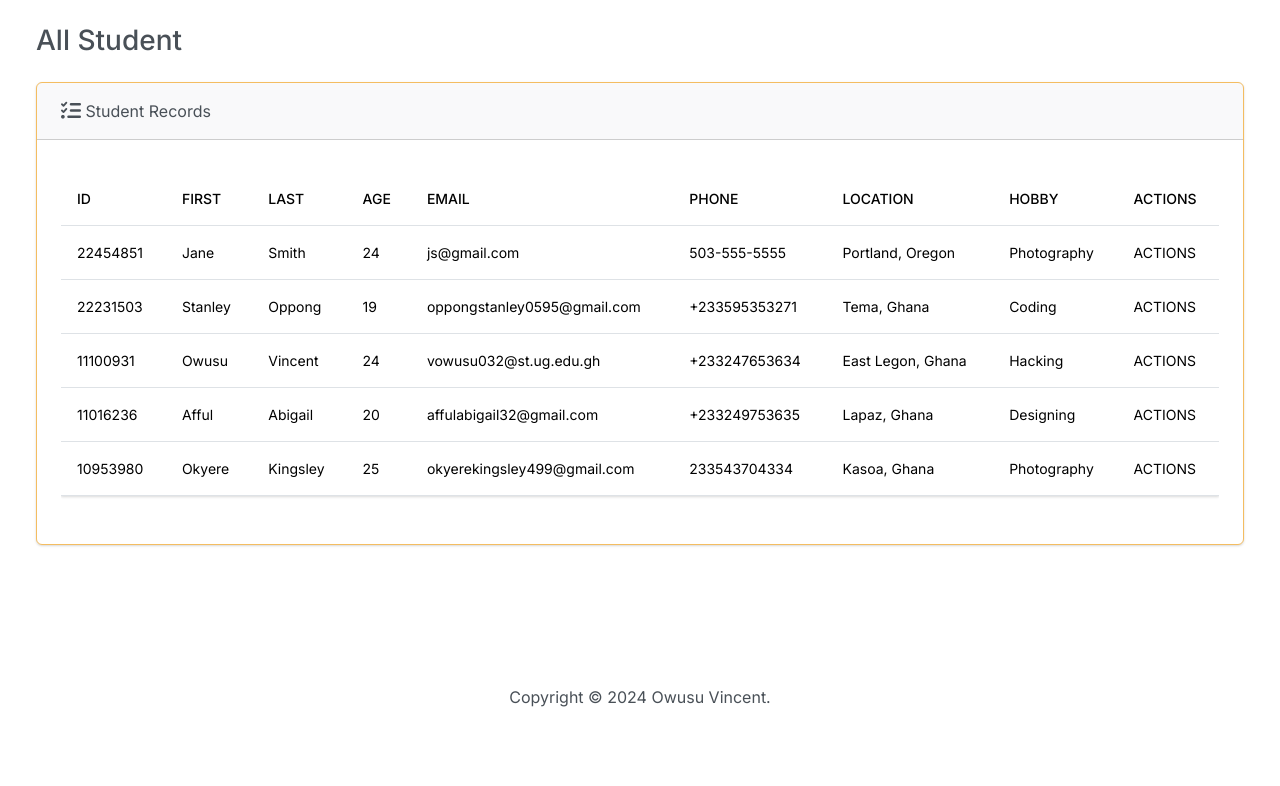
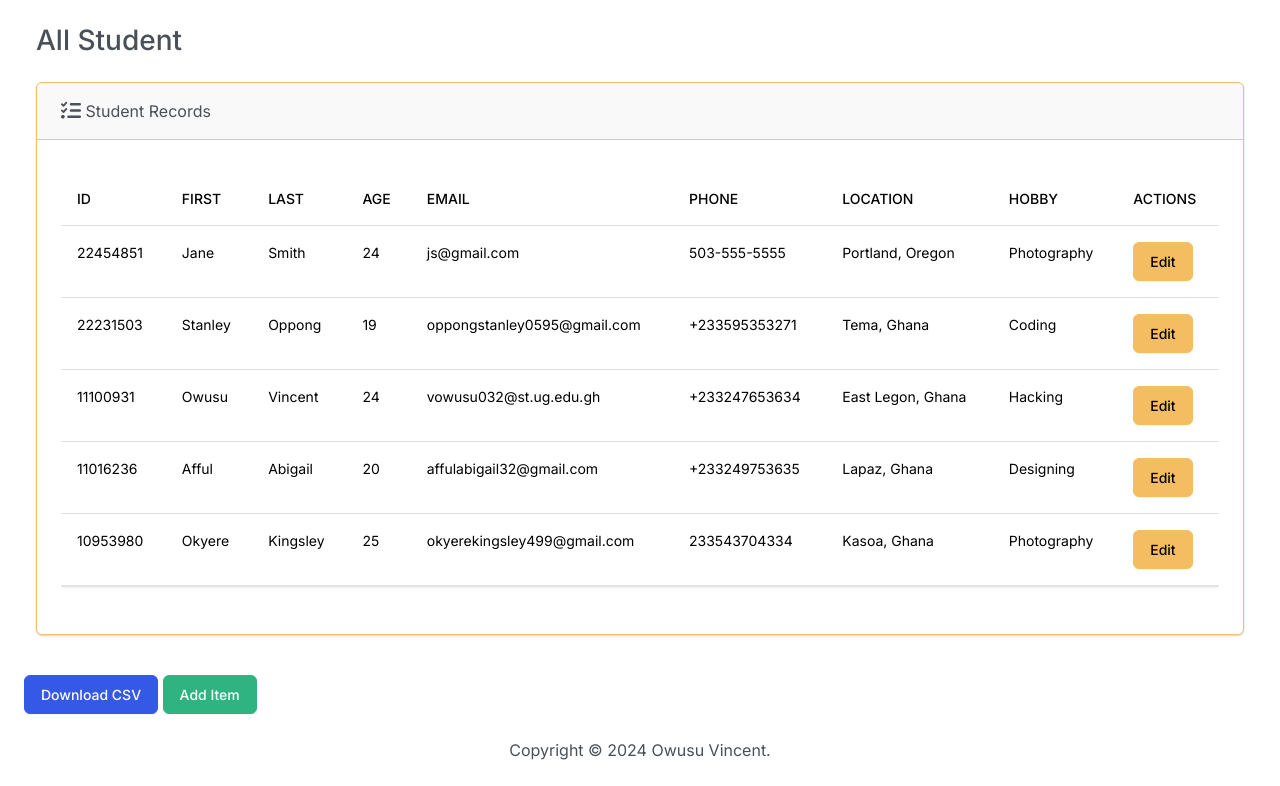
Before and after one commit to dem0saic/CRUD_PROJECT, a Django app: page / in a window 1280 px wide. Shown: the part 67-853 px from the top of the page. Before the commit the page ends 774 px from the top, so only its background shows below. Run offline with Django 5.2, Linux system fonts and the light colour scheme; data comes from the database, SQL or seed files in the repository; some libraries are stand-ins or nearby versions.

Commit message:
Working on actions buttons

```diff
--- a/Student_Records/Records/models.py
+++ b/Student_Records/Records/models.py
@@ -7,9 +7,9 @@ class Student(models.Model):
     last_name = models.CharField(max_length=50)
     student_age = models.PositiveIntegerField()
     email = models.EmailField((""), max_length=254)
-    phone_number = models.PositiveBigIntegerField(max_length=15)
+    phone_number = models.PositiveBigIntegerField(max_length=20)
     location = models.CharField(max_length=100)
     hobby = models.CharField(max_length=100)
 
     def __str__(self):
-        return f'Student: {self.first_name}, {self.last_name}'
+        return f'Student: {self.first_name}, {self.last_name}, {self.location}, {self.hobby}'
--- a/Student_Records/Records/templates/index.html
+++ b/Student_Records/Records/templates/index.html
@@ -63,7 +63,10 @@
                                                     <td>{{ student.phone_number }}</td>
                                                     <td>{{ student.location }}</td>
                                                     <td>{{ student.hobby }}</td>
-                                                    <td>ACTIONS</td>
+                                                    <td>
+                                                        <button class="btn btn-warning text-black me-1" type="button" href="{% url 'view_student' student.id %}" data-bs-toggle="modal"
+                                                        data-bs-target="#myModal{{student.id}}">Edit</button>
+                                                    </td>
                                                 </tr>
                                                 {% endfor %}
                                             </tbody>
@@ -78,6 +81,10 @@
                     </div>
                 </div>
             </div>
+            <div class="m-3 mb-4 ms-4 me-4">
+                <button type="button" class="btn btn-primary">Download CSV</button>
+                <button type="button" class="btn btn-success">Add Item</button>
+            </div>
             <footer class="mt-auto mb-4">
                 <div class="text-center">
                     <span>
--- a/Student_Records/Records/urls.py
+++ b/Student_Records/Records/urls.py
@@ -3,4 +3,5 @@ from . import views
 
 urlpatterns = [
     path('', views.index, name='index'),
+    path('<int:id>/', views.view_student, name='view_student'),
 ]
--- a/Student_Records/Records/views.py
+++ b/Student_Records/Records/views.py
@@ -1,8 +1,15 @@
 from django.shortcuts import render
 from .models import Student
+from django.http import HttpResponseRedirect
+from django.urls import reverse
+
 
 # Create your views here.
 def index(request):
     return render(request, 'index.html', {
         'students': Student.objects.all(),
     })
+
+def view_student(request, id):
+    student = Student.objects.get(pk=id)
+    return HttpResponseRedirect(reverse('index'))
```
